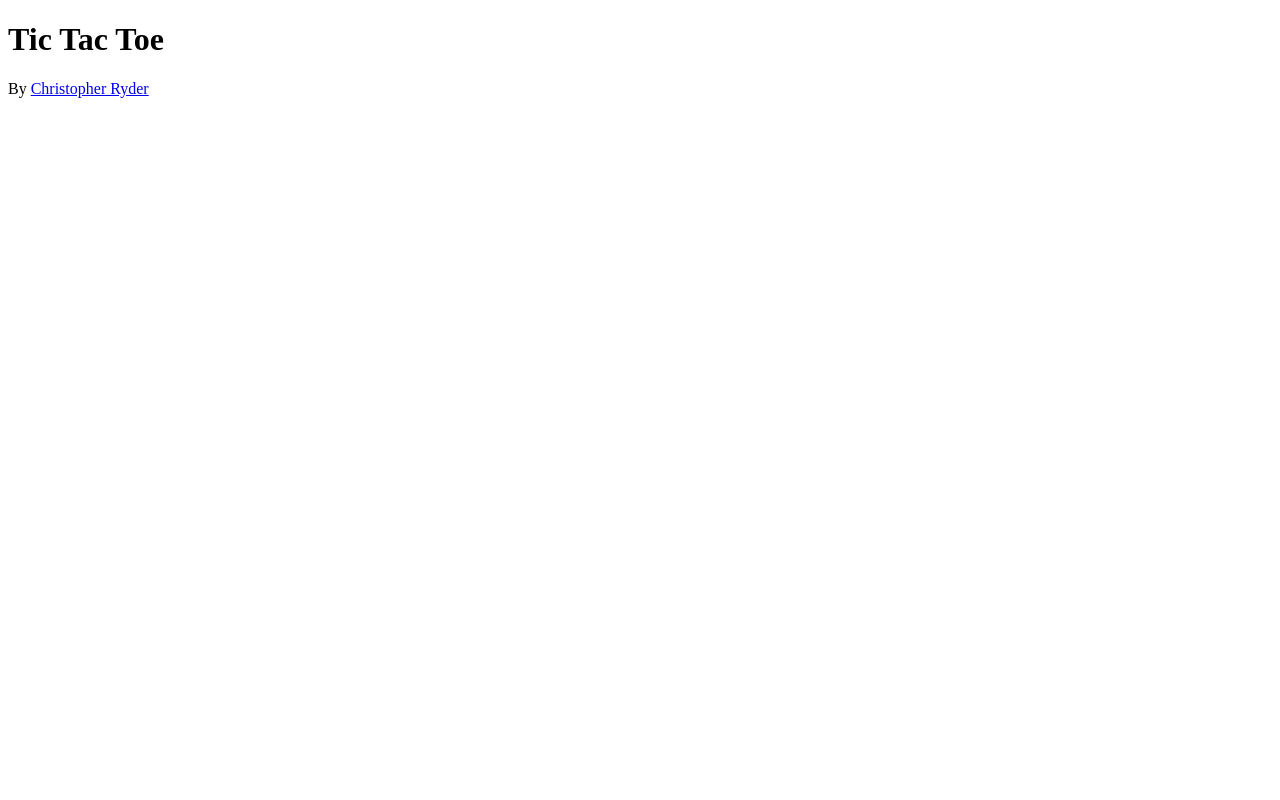
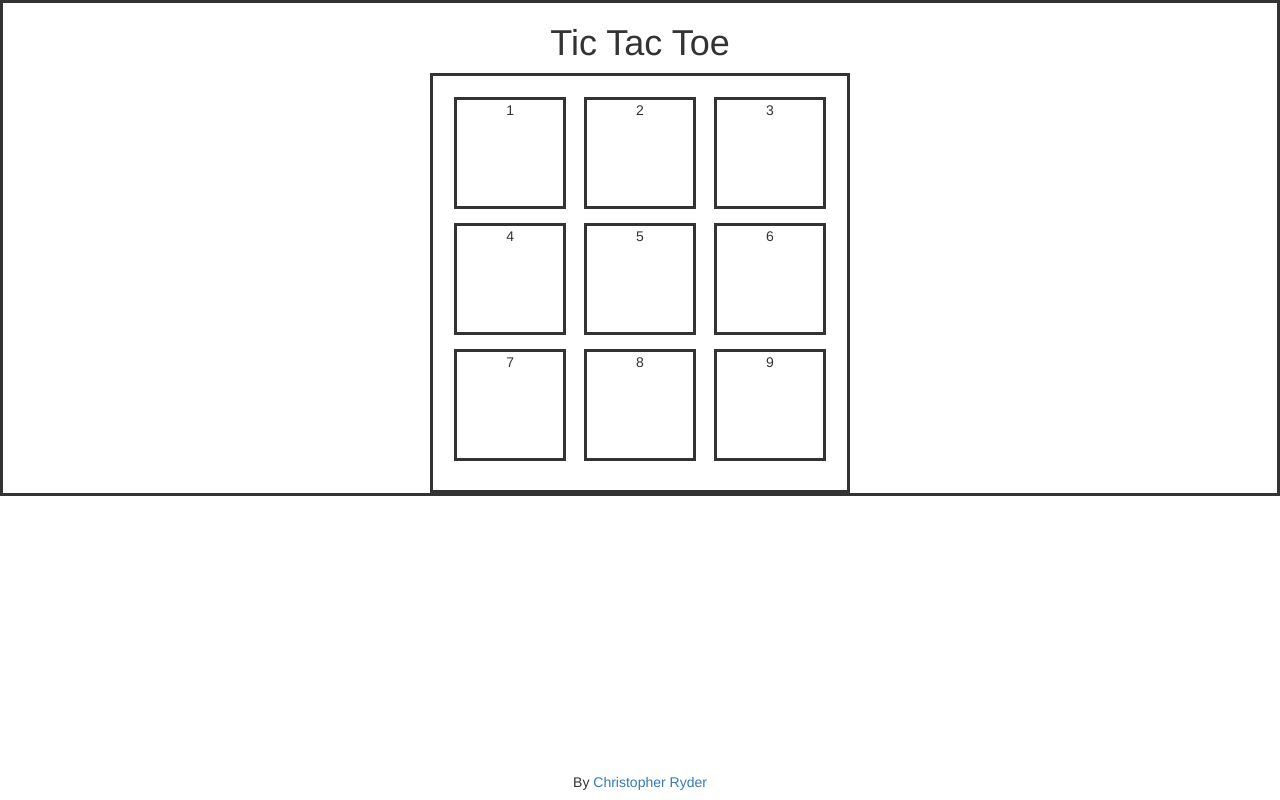
Before and after one commit to cryder9898/tictactoe-game, a plain HTML site: page index.html in a window 1280 px wide. Drawn offline with nearby package versions, Linux system fonts and the light colour scheme.

Commit message:
added basic game board design

```diff
--- a/css/style.css
+++ b/css/style.css
@@ -0,0 +1,34 @@
+body {
+
+}
+
+.container-fluid {
+    border-style: solid;
+    text-align: center;
+}
+
+.centered {
+    border-style: solid;
+    margin: 0 auto;
+    padding: 1em;
+    height: 30em;
+    width: 30em;
+
+}
+
+.square {
+    display: inline-block;
+    border-style: solid;
+    height: 8em;
+    width: 8em;
+    margin: .5em
+}
+
+footer {
+    text-align: center;
+    margin: 0 auto;
+    position: absolute;
+    width: 100%;
+    bottom: 0;
+    height: 2em;
+}
--- a/index.html
+++ b/index.html
@@ -4,12 +4,23 @@
     <title>Tic Tac Toe</title>
     <meta charset="utf-8">
     <meta name="viewport" content="width=device-width, initial-scale=1.0"/>
+    <link rel="stylesheet" href="https://maxcdn.bootstrapcdn.com/bootstrap/3.3.7/css/bootstrap.min.css" integrity="sha384-BVYiiSIFeK1dGmJRAkycuHAHRg32OmUcww7on3RYdg4Va+PmSTsz/K68vbdEjh4u" crossorigin="anonymous">
     <link rel="stylesheet" href="css/style.css">
 </head>
 <body>
-    <h1>Tic Tac Toe</h1>
-    <div class='container'>
-
+    <div class='container-fluid text-center'>
+        <h1>Tic Tac Toe</h1>
+        <div class='centered'>
+            <div id='1' class='square'>1</div>
+            <div id='2' class='square'>2</div>
+            <div id='3' class='square'>3</div>
+            <div id='4' class='square'>4</div>
+            <div id='5' class='square'>5</div>
+            <div id='6' class='square'>6</div>
+            <div id='7' class='square'>7</div>
+            <div id='8' class='square'>8</div>
+            <div id='9' class='square'>9</div>
+        </div>
     </div>
     <footer>
         By <a href='https://www.freecodecamp.com/cryder9898' target='_blank'>Christopher Ryder</a>
```
